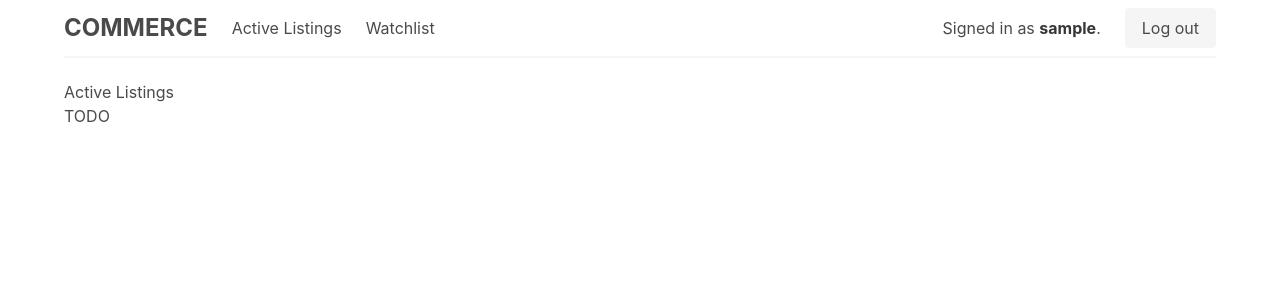
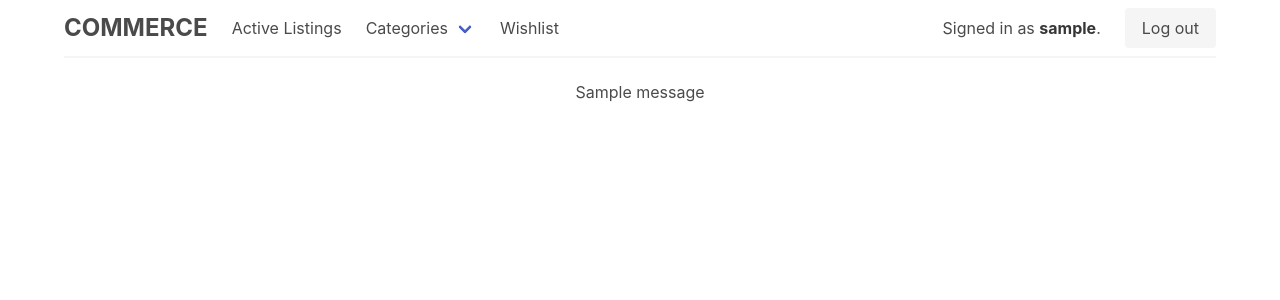
Before and after one commit to arrantate/CS50-Commerce, a Django app: page / in a window 1280 px wide. Shown: the top 300 px of the page. Run offline with Django 3.2, Linux system fonts and the light colour scheme; a user stored in the database is signed in; tables that the repository leaves empty hold one stand-in row (values such as "Sample post"); one stand-in notice (Sample message) is shown.

Commit message:
add: wishlist

```diff
--- a/auctions/models.py
+++ b/auctions/models.py
@@ -22,7 +22,8 @@
     description = models.TextField(blank=False)
     starting_bid = models.DecimalField(max_digits=10, decimal_places=2, blank=False)
     date_created = models.DateField(auto_now_add=True)
-    sold = models.BooleanField(default=False)
+    is_sold = models.BooleanField(default=False)
+    buyer = models.ForeignKey(User, null=True, on_delete=models.SET_NULL, related_name='items_bought')
     image = models.CharField(max_length=500, blank=True)
     seller = models.ForeignKey(User, null=False, on_delete=models.CASCADE, related_name='listings')
     category = models.ForeignKey(Category, null=True, on_delete=models.SET_NULL, related_name='listings')
@@ -37,6 +38,9 @@
     user = models.ForeignKey(User, blank=False, on_delete=models.CASCADE, related_name='wish_list')
     item = models.ForeignKey(Listing, blank=False, on_delete=models.CASCADE, related_name='wish_list')
 
+    def __str__(self):
+        return f'{self.user} > {self.item}'
+
 
 class Bid(models.Model):
     amount = models.DecimalField(max_digits=10, decimal_places=2, blank=False)
--- a/auctions/templates/auctions/index.html
+++ b/auctions/templates/auctions/index.html
@@ -1,7 +1,43 @@
 {% extends "auctions/layout.html" %}
 
 {% block content %}
-    <h2>Active Listings</h2>
+<div class="columns is-multiline">
+    {% for listing, highest_bid in listings %}
 
-    TODO
+    <div class="column is-one-quarter-desktop is-one-third-tablet is-full-mobile">
+        <div class="card">
+            {% if listing.image %}
+            <div class="card-image is-1by1">
+                <figure class="image has-ratio" style="width: 100%; height: auto;">
+
+                    <img src="{{ listing.image }}" alt="{{ listing.title }}">
+
+                </figure>
+            </div>
+            {% endif %}
+            <div class="card-content">
+
+
+                <div class="block">
+                    <p class="title is-4"><a href="{% url 'listing' listing.pk %}">{{ listing.title }}</a></p>
+                    {% if highest_bid %}
+                    <p class=" subtitle is-6">Highest bid: £{{ highest_bid }}</p>
+                    {% else %}
+                    <p class="subtitle is-6">Starting bid: £{{ listing.starting_bid }}</p>
+                    {% endif %}
+                </div>
+
+
+                <div class="content">
+                    {{ listing.description }}
+                    <br>
+                    <p class="block is-size-7 pt-2" style="text-align: center;">{{ listing.date_created }}
+                    </p>
+
+                </div>
+            </div>
+        </div>
+    </div>
+    {% endfor %}
+</div>
 {% endblock %}
--- a/auctions/templates/auctions/layout.html
+++ b/auctions/templates/auctions/layout.html
@@ -2,19 +2,27 @@
 
 <!DOCTYPE html>
 <html lang="en">
+
 <head>
-        <title>{% block title %}Auctions{% endblock %}</title>
+    <meta charset="UTF-8">
+    <meta name="viewport" content="width=device-width, initial-scale=1.0">
+    {% if title %}
+    <title>{{ title }}</title>
+    {% else %}
+    <title>COMMERCE</title>
+    {% endif %}
     <link rel="stylesheet" href="https://cdnjs.cloudflare.com/ajax/libs/bulma/0.9.1/css/bulma.min.css">
     <link rel="stylesheet" href="{% static 'auctions/styles.css' %}">
 </head>
+
 <body>
     <div class="container">
 
         {% include 'auctions/nav.html' %}
 
-            {% if message %}
-                <div>{{ message }}</div>
-            {% endif %}
+        {% for message in messages %}
+        <div class="block has-text-centered">{{ message }}</div>
+        {% endfor %}
 
         {% block content %}
         {% endblock %}
@@ -22,4 +30,5 @@
     </div>
 
 </body>
+
 </html>
--- a/auctions/templates/auctions/nav.html
+++ b/auctions/templates/auctions/nav.html
@@ -4,7 +4,8 @@
             COMMERCE
         </a>
 
-        <a role="button" class="navbar-burger showNav" aria-label="menu" aria-expanded="false" data-target="navbarCommerce">
+        <a role="button" class="navbar-burger showNav" aria-label="menu" aria-expanded="false"
+            data-target="navbarCommerce">
             <span aria-hidden="true"></span>
             <span aria-hidden="true"></span>
             <span aria-hidden="true"></span>
@@ -16,9 +17,24 @@
             <a class="navbar-item" href="{% url 'index' %}">
                 Active Listings
             </a>
-        <a class="navbar-item" href="{% url 'index' %}">
-            Watchlist
+            <div class="navbar-item has-dropdown is-hoverable">
+                <p class="navbar-link">
+                    Categories
+                </p>
+                <div class="navbar-dropdown">
+                    {% for category in categories %}
+                    <a class="navbar-item" href="{% url 'category' category.name %}">
+                        {{ category.name }}
                     </a>
+                    {% endfor %}
+                </div>
+            </div>
+
+            {% if request.user.is_authenticated %}
+            <a class="navbar-item" href="{% url 'wishlist' %}">
+                Wishlist
+            </a>
+            {% endif %}
         </div>
 
         <div class="navbar-end">
@@ -52,7 +68,7 @@
     document.addEventListener('DOMContentLoaded', () => {
         const $navbarBurgers = Array.prototype.slice.call(document.querySelectorAll('.navbar-burger'), 0);
         if ($navbarBurgers.length > 0) {
-                $navbarBurgers.forEach( el => {
+            $navbarBurgers.forEach(el => {
                 el.addEventListener('click', () => {
                     const target = el.dataset.target;
                     const $target = document.getElementById(target);
--- a/auctions/urls.py
+++ b/auctions/urls.py
@@ -4,7 +4,11 @@
 
 urlpatterns = [
     path("", views.index, name="index"),
-    path("login", views.login_view, name="login"),
-    path("logout", views.logout_view, name="logout"),
-    path("register", views.register, name="register")
+    path("login/", views.login_view, name="login"),
+    path("logout/", views.logout_view, name="logout"),
+    path("register/", views.register, name="register"),
+    path("listing/<int:listing_pk>", views.listing, name="listing"),
+    path("wishlist/", views.wishlist, name="wishlist"),
+    path("wishlist/add/<int:listing_pk>", views.wishlist_add, name="wishlist_add"),
+    path("category/<str:category_name>", views.category, name="category"),
 ]
--- a/auctions/views.py
+++ b/auctions/views.py
@@ -1,17 +1,35 @@
 from django.contrib.auth import authenticate, login, logout
 from django.db import IntegrityError
 from django.http import HttpResponse, HttpResponseRedirect
-from django.shortcuts import render
+from django.shortcuts import render, redirect
 from django.urls import reverse
 
-from .models import User
+from .models import User, Listing, Category, WishList
+from django.db.models import Max
+from django.contrib import messages
 
 
 def index(request):
-    return render(request, "auctions/index.html")
+    listings = Listing.objects.filter(is_sold=False)
+
+    # gets highest bids and formats them to either NoneType or str with 2 decimal places
+    highest_bids = [listing.bids.aggregate(Max('amount')).get('amount__max') for listing in listings]
+    highest_bids = ["{:.2f}".format(bid) if bid is not None else bid for bid in highest_bids]
+
+    context = {
+        'title': 'COMMERCE',
+        'listings': zip(listings, highest_bids),
+        'categories': Category.objects.all(),
+    }
+    return render(request, "auctions/index.html", context)
 
 
 def login_view(request):
+    context = {
+        'title': 'Login',
+        'categories': Category.objects.all(),
+    }
+
     if request.method == "POST":
 
         # Attempt to sign user in
@@ -24,11 +42,10 @@
             login(request, user)
             return HttpResponseRedirect(reverse("index"))
         else:
-            return render(request, "auctions/login.html", {
-                "message": "Invalid username and/or password."
-            })
+            messages.warning(request, 'Invalid username and/or password.')
+            return render(request, "auctions/login.html", context)
     else:
-        return render(request, "auctions/login.html")
+        return render(request, "auctions/login.html", context)
 
 
 def logout_view(request):
@@ -37,6 +54,11 @@
 
 
 def register(request):
+    context = {
+        'title': 'Register',
+        'categories': Category.objects.all(),
+    }
+
     if request.method == "POST":
         username = request.POST["username"]
         email = request.POST["email"]
@@ -45,19 +67,72 @@
         password = request.POST["password"]
         confirmation = request.POST["confirmation"]
         if password != confirmation:
-            return render(request, "auctions/register.html", {
-                "message": "Passwords must match."
-            })
+            messages.warning(request, 'Passwords must match.')
+            return render(request, "auctions/register.html", context)
 
         # Attempt to create new user
         try:
             user = User.objects.create_user(username, email, password)
             user.save()
         except IntegrityError:
-            return render(request, "auctions/register.html", {
-                "message": "Username already taken."
-            })
+            messages.warning(request, 'Username already taken.')
+            return render(request, "auctions/register.html", context)
         login(request, user)
+        messages.success(request, 'User Created')
         return HttpResponseRedirect(reverse("index"))
     else:
-        return render(request, "auctions/register.html")
+        return render(request, "auctions/register.html", context)
+
+
+def listing(request, listing_pk):
+    listing = Listing.objects.get(pk=listing_pk)
+
+    context = {
+        'title': listing.title,
+        'listing': listing,
+        'categories': Category.objects.all(),
+    }
+
+    return render(request, "auctions/listing.html", context)
+
+
+def wishlist(request):
+    if request.user.is_authenticated:
+        user = request.user
+    else:
+        return redirect('index')
+
+    print(user.wish_list.all())
+
+    context = {
+        'title': f"{user.username}'s Wishlist",
+        'wishlist': user.wish_list.all(),
+        'categories': Category.objects.all(),
+    }
+    return render(request, 'auctions/wishlist.html', context)
+
+
+def wishlist_add(request, listing_pk):
+    listing = Listing.objects.get(pk=listing_pk)
+
+    wishlist_entry = WishList(user=request.user, item=listing)
+    wishlist_entry.save()
+
+    messages.success(request, f'{listing.title} added to wishlist.')
+    return redirect('listing', listing_pk=listing_pk)
+
+
+def category(request, category_name):
+    category = Category.objects.get(name=category_name)
+    listings = Listing.objects.filter(is_sold=False, category=category)
+
+    # gets highest bids and formats them to either NoneType or str with 2 decimal places
+    highest_bids = [listing.bids.aggregate(Max('amount')).get('amount__max') for listing in listings]
+    highest_bids = ["{:.2f}".format(bid) if bid is not None else bid for bid in highest_bids]
+
+    context = {
+        'title': 'COMMERCE',
+        'listings': zip(listings, highest_bids),
+        'categories': Category.objects.all(),
+    }
+    return render(request, "auctions/index.html", context)
```
Also changed, not shown: auctions/templates/auctions/listing.html (added, +33 -0 lines), auctions/templates/auctions/wishlist.html (added, +20 -0 lines), auctions/migrations/0009_auto_20210131_1156.py (added), auctions/migrations/0010_auto_20210131_1207.py (added), auctions/migrations/0011_auto_20210131_1211.py (added). Lines whose indentation alone changed are shown as unchanged.
